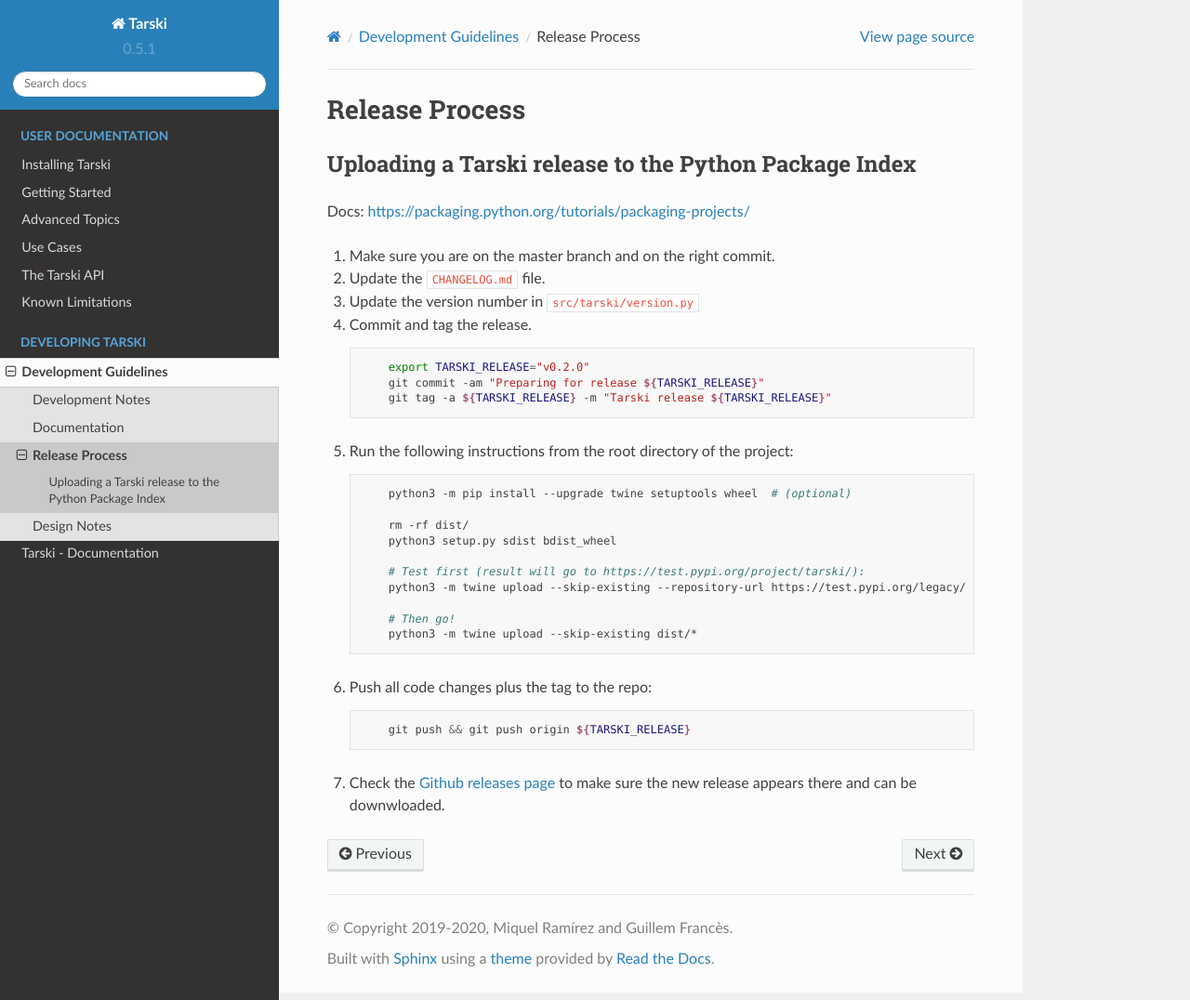
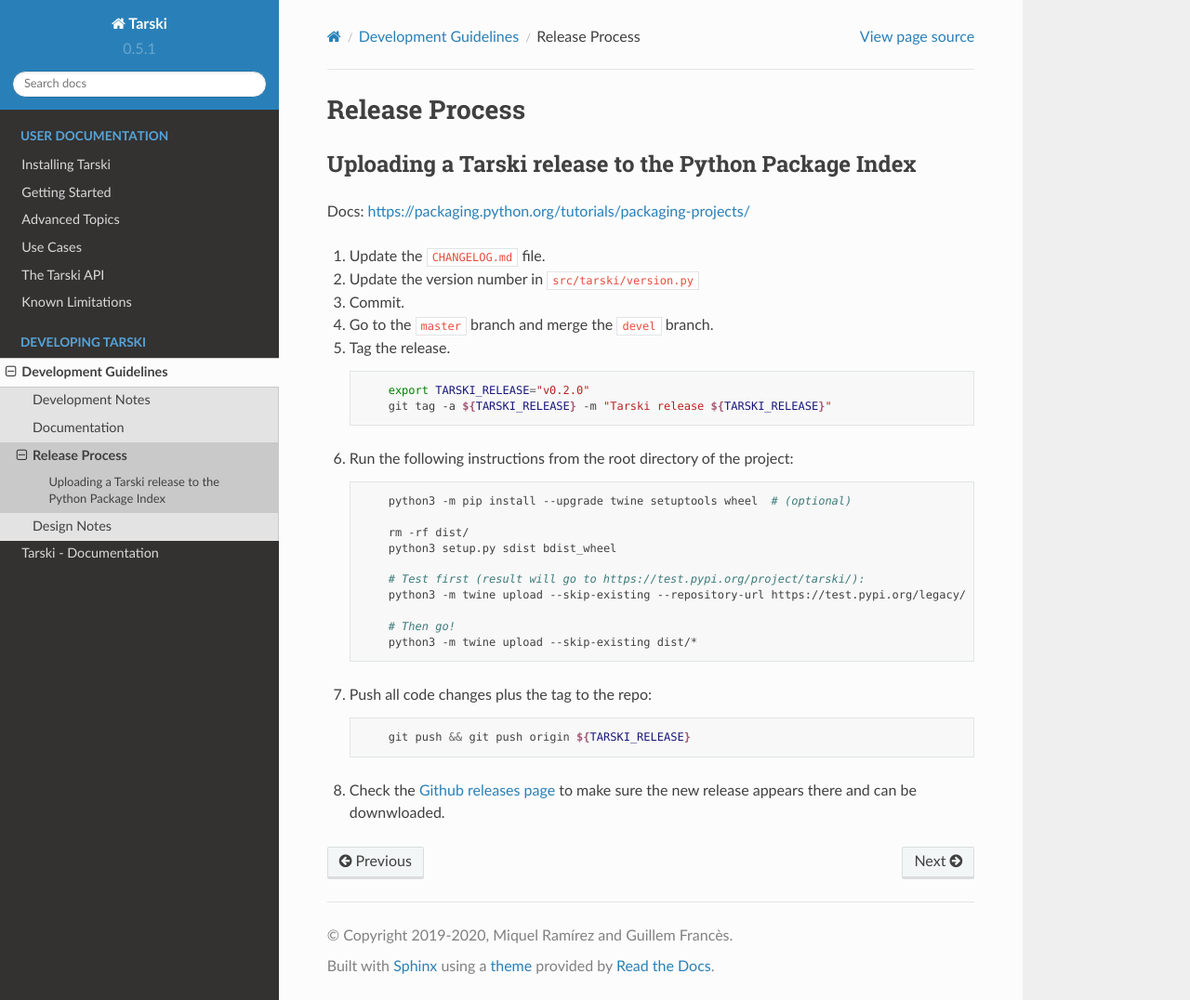
Before and after one commit to aig-upf/tarski, a Sphinx documentation site: the page built from docs/development/releasing.md, in a window 1280 px wide and 1076 px high. Shown: the whole window at 93% size. Built offline with Sphinx 7.4.7 and the Read the Docs theme 2.0.0, drawn with Linux system fonts in a browser that asks for light colours.

Commit message:
Minor improvement release documentation

````diff
--- a/docs/development/releasing.md
+++ b/docs/development/releasing.md
@@ -5,13 +5,13 @@
 
 Docs: <https://packaging.python.org/tutorials/packaging-projects/>
 
-1. Make sure you are on the master branch and on the right commit.
 1. Update the `CHANGELOG.md` file.
 1. Update the version number in `src/tarski/version.py`
-1. Commit and tag the release.
+1. Commit.
+1. Go to the `master` branch and merge the `devel` branch.
+1. Tag the release.
     ```bash
         export TARSKI_RELEASE="v0.2.0"
-        git commit -am "Preparing for release ${TARSKI_RELEASE}"
         git tag -a ${TARSKI_RELEASE} -m "Tarski release ${TARSKI_RELEASE}"
     ```
 
````
